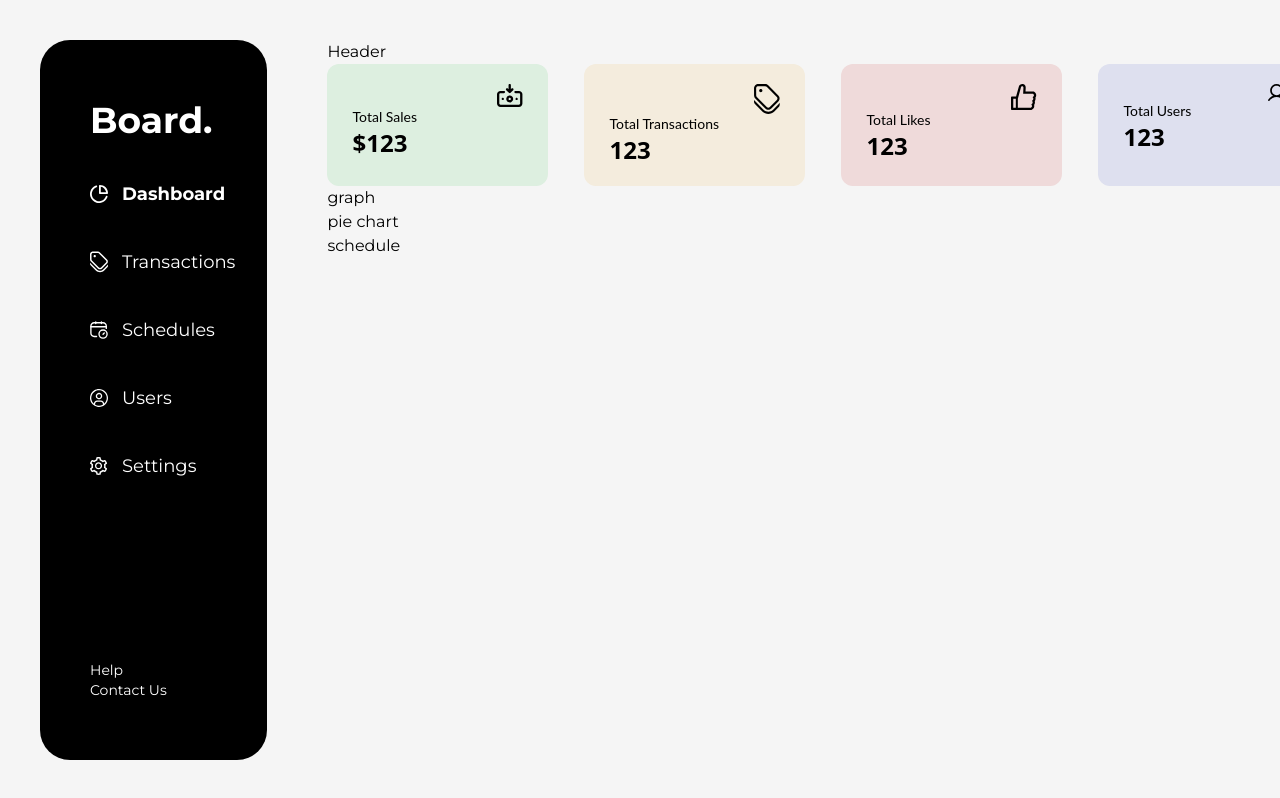
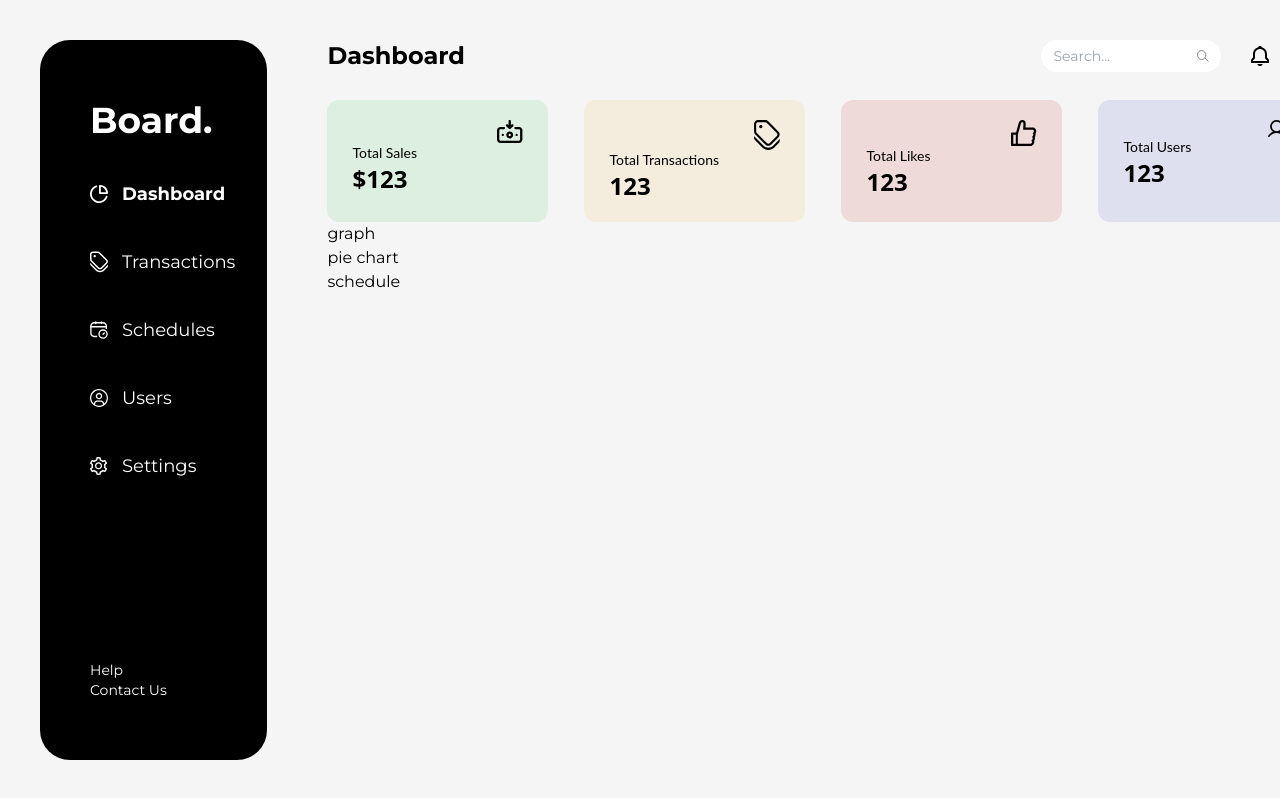
Before and after one commit to hokageCV/nextjs-dashboard, a Next.js app: page /dashboard in a window 1280 px wide. Shown: the top 798 px of the page. Built offline with nearby package versions, Linux system fonts and the light colour scheme.

Commit message:
feat: add dashboard

```diff
--- a/src/app/dashboard/page.tsx
+++ b/src/app/dashboard/page.tsx
@@ -16,7 +16,25 @@ export default function Dashboard() {
             </div>
             <div>
                 {/* header  */}
-                <div>Header</div>
+                <div className="flex flex-row mb-7">
+                    <h3 className="font-bold text-2xl">Dashboard</h3>
+                    <div className="relative flex items-center bg-white-1 w-45 ml-auto mr-7.5 rounded-full pl-3 pr-8">
+                        <input
+                            type="text"
+                            placeholder="Search..."
+                            className="flex-grow text-sm bg-transparent outline-none"
+                        />
+                        <img
+                            src="/search.svg"
+                            alt="search icon"
+                            width="12px"
+                            height="12px"
+                            className="absolute right-3"
+                        />
+                    </div>
+                    <img src="/bell.svg" alt="bell" />
+                    <img src="/user_image.png" alt="user image" className="ml-5 rounded-full" />
+                </div>
 
                 {/* boxes */}
                 <div className="flex flex-row gap-9">
```
Also changed, not shown: public/user_image.png (added).
